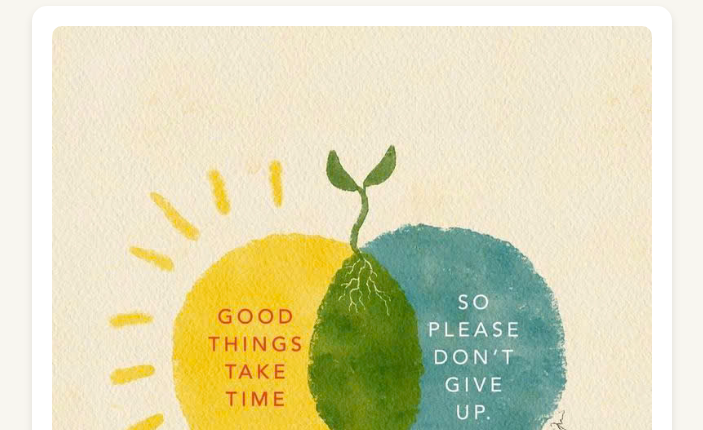
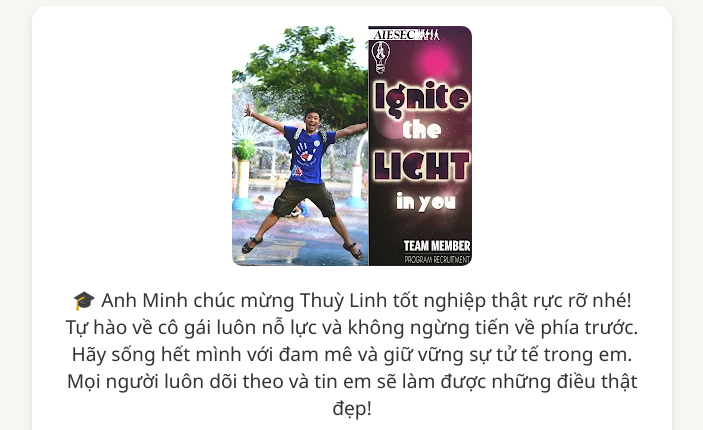
Before and after one commit to trieuhoanglampsy2025/Team-Research-VNPA-chuc-mung-tot-nghiep-Linh, a plain HTML site: page index.html in a window 1280 px wide. Shown: the part 138-568 px from the top of the page, without its empty margins (288-991 px from the left). Drawn offline with Linux system fonts and the light colour scheme.

Commit message:
Add files via upload

```diff
--- a/index.html
+++ b/index.html
@@ -59,7 +59,7 @@
     <button onclick="location.reload()">🎲 Lời chúc khác</button>
 
     <script>
-        const data = {'hoang.jpg': "🎓 Chúc mừng tốt nghiệp, my friend, you're the best.<br>Tâm lý học SGU, tương lai rộng mở, let's test.", 'khanh_linh.jpg': '🎓 Chúc mừng tốt nghiệp Thuỳ Linh! Chúc em một hành trình mới thật rực rỡ.', 'lam.jpg': '🎓 Chúc cô gái Hà Nội sớm có được công việc như ước muốn,<br>sức khoẻ luôn căng đầy yeye.', 'ngoc_1.jpg': '🎓 Chúc mừng tân cử nhân Tâm lý học!<br>Hãy luôn tự hào vì Linh đã nỗ lực không ngừng và luôn hướng về phía trước.<br>Mong Linh sẽ không chỉ thành công trong sự nghiệp, mà còn hạnh phúc trong tình yêu – tuy nhiên cũng nhớ dành thời gian để selfcare nữa nha.', 'ngoc_2.jpg': '🎓 Chúc mừng tân cử nhân Tâm lý học!<br>Hãy luôn tự hào vì Linh đã nỗ lực không ngừng và luôn hướng về phía trước.<br>Mong Linh sẽ không chỉ thành công trong sự nghiệp, mà còn hạnh phúc trong tình yêu – tuy nhiên cũng nhớ dành thời gian để selfcare nữa nha.'};
+        const data = {'hoang.jpg': "🎓 Chúc mừng tốt nghiệp, my friend, you're the best.<br>Tâm lý học SGU, tương lai rộng mở, let's test.", 'khanh_linh.jpg': '🎓 Chúc mừng tốt nghiệp Thuỳ Linh! Chúc em một hành trình mới thật rực rỡ.', 'lam.jpg': '🎓 Chúc cô gái Hà Nội sớm có được công việc như ước muốn,<br>sức khoẻ luôn căng đầy yeye.', 'ngoc_1.jpg': '🎓 Chúc mừng tân cử nhân Tâm lý học!<br>Hãy luôn tự hào vì Linh đã nỗ lực không ngừng và luôn hướng về phía trước.<br>Mong Linh sẽ không chỉ thành công trong sự nghiệp, mà còn hạnh phúc trong tình yêu – tuy nhiên cũng nhớ dành thời gian để selfcare nữa nha.', 'ngoc_2.jpg': '🎓 Chúc mừng tân cử nhân Tâm lý học!<br>Hãy luôn tự hào vì Linh đã nỗ lực không ngừng và luôn hướng về phía trước.<br>Mong Linh sẽ không chỉ thành công trong sự nghiệp, mà còn hạnh phúc trong tình yêu – tuy nhiên cũng nhớ dành thời gian để selfcare nữa nha.', 'minh.webp': '🎓 Anh Minh chúc mừng Thuỳ Linh tốt nghiệp thật rực rỡ nhé!<br>\nTự hào về cô gái luôn nỗ lực và không ngừng tiến về phía trước.<br>\nHãy sống hết mình với đam mê và giữ vững sự tử tế trong em.<br>\nMọi người luôn dõi theo và tin em sẽ làm được những điều thật đẹp!'};
         const keys = Object.keys(data);
         const randomKey = keys[Math.floor(Math.random() * keys.length)];
         const img = document.getElementById("img");
```
Also changed, not shown: minh.webp (added).
